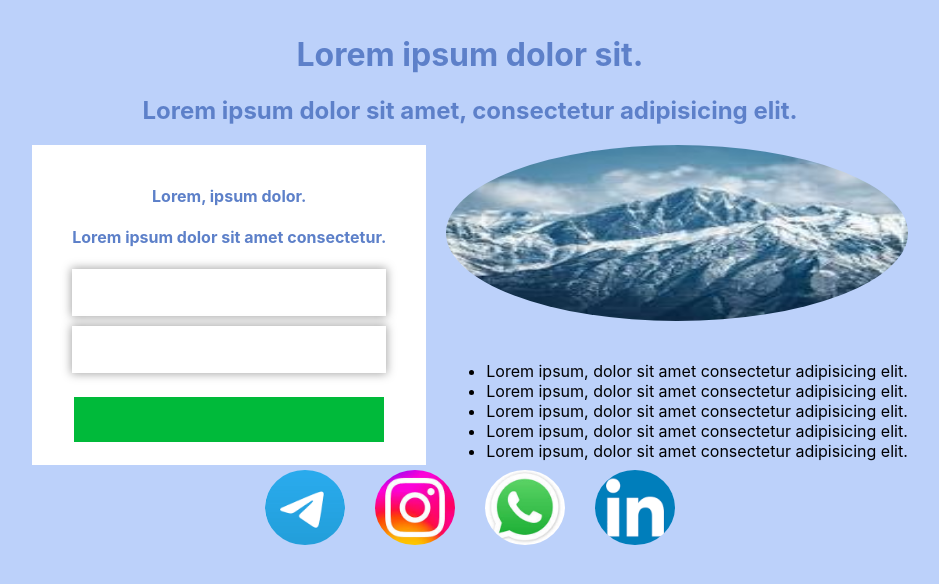
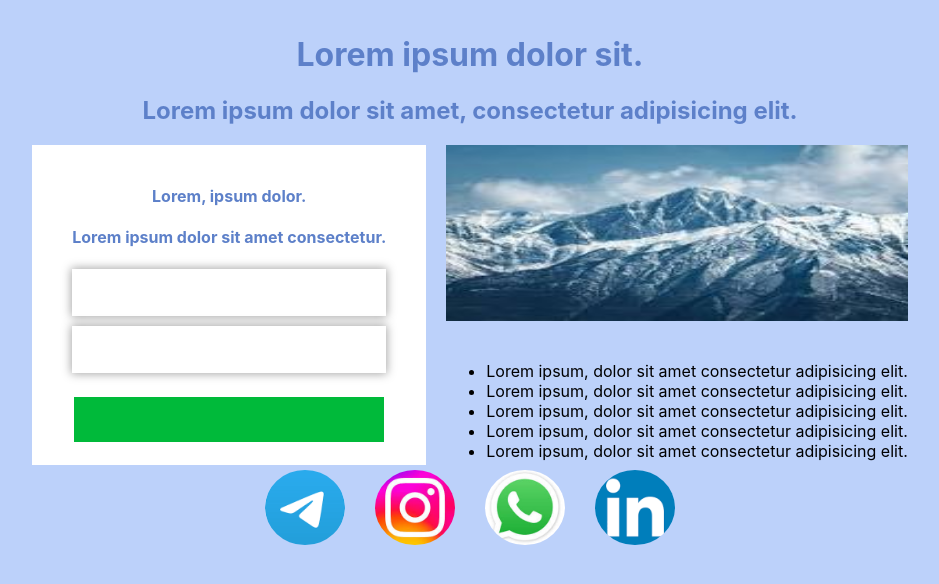
Before and after one commit to kian-farzaneh/hw15, a React (Create React App) app: page / in a window 1280 px wide. Shown: the top 584 px of the page, without its empty margins (170-1109 px from the left). Built offline with nearby package versions, Linux system fonts and the light colour scheme.

Commit message:
fix image of main

```diff
--- a/src/components/SocialProof/socialProof.css
+++ b/src/components/SocialProof/socialProof.css
@@ -1,4 +1,12 @@
-img{
-    border-radius: 100%;
-    width: 80px;
+.socialProofContainer{
+    display: flex;
+    justify-content: center;
+    gap: 30px;
+
+    padding: 5px;
+
+    img{
+        border-radius: 100%;
+        width: 80px;
+    }
 }
--- a/src/components/landingPageComponents/landingPageComponents.css
+++ b/src/components/landingPageComponents/landingPageComponents.css
@@ -10,11 +10,4 @@
         gap: 20px;
     }
 
-    .socialProof{
-        display: flex;
-        justify-content: center;
-        gap: 30px;
-
-        padding: 5px;
-    }
 }
```
Also changed, not shown: src/components/SocialProof/SocialProof.jsx (+2 -2 lines).
